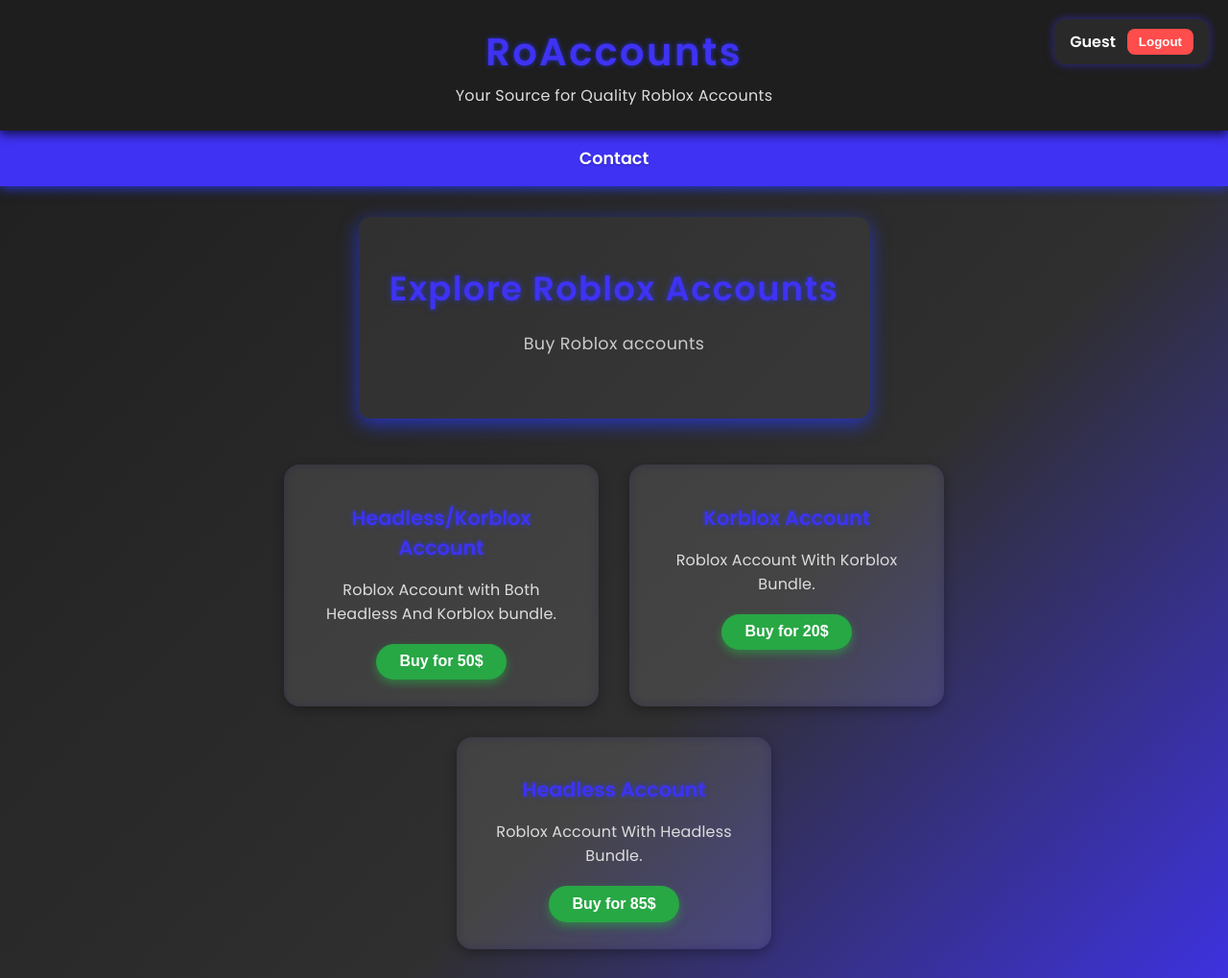
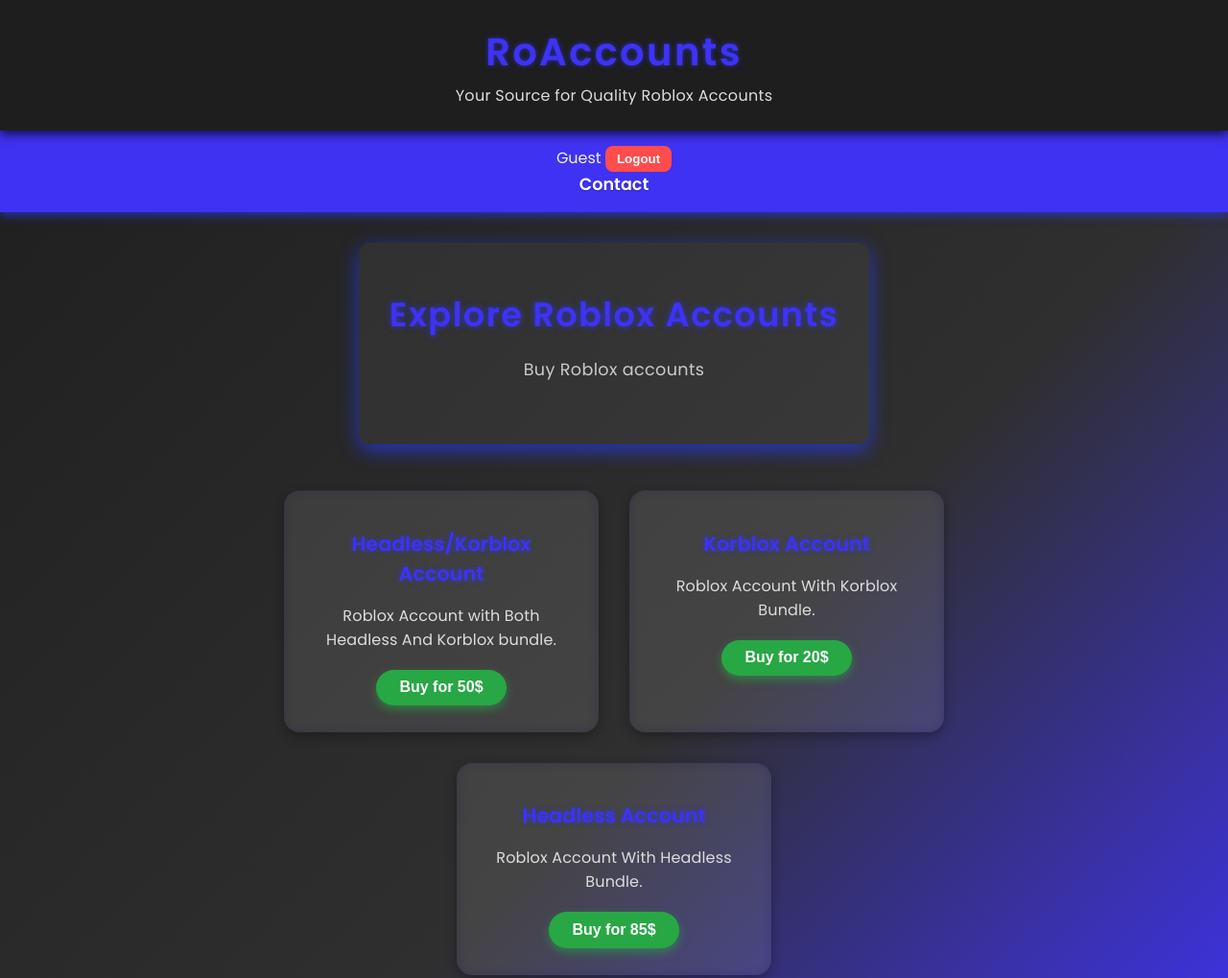
Before and after one commit to meeradall123/RoAccounts, a plain HTML site: page Products.html in a window 1280 px wide. Shown: the top 1019 px of the page at 96% size. Drawn offline with Linux system fonts and the light colour scheme.

Commit message:
Update Products.html

```diff
--- a/Products.html
+++ b/Products.html
@@ -350,20 +350,21 @@
 </head>
 <body>
 
-  <div class="user-info">
-  <span id="username">Username</span>
-  <button id="logoutBtn">Logout</button>
-</div>
-
-
   <header>
     <h1>RoAccounts</h1>
     <p>Your Source for Quality Roblox Accounts</p>
   </header>
 
-  <nav role="navigation" aria-label="Primary navigation">
+<nav role="navigation" aria-label="Primary navigation">
+  <div class="nav-left">
+    <span id="username">Username</span>
+    <button id="logoutBtn">Logout</button>
+  </div>
+  <div class="nav-right">
     <a href="./Contact">Contact</a>
-  </nav>
+  </div>
+</nav>
+
 
   <section class="hero" role="region" aria-label="Hero section">
     <h2>Explore Roblox Accounts</h2>
@@ -431,25 +432,16 @@
       });
     });
   </script>
-
   <script>
-  // Simulate user login info
+  // Load username from localStorage (or fallback to 'Guest')
   const username = localStorage.getItem("username") || "Guest";
-
-  // Display the username
   document.getElementById("username").textContent = username;
 
-  // Logout button functionality
+  // Logout logic
   document.getElementById("logoutBtn").addEventListener("click", () => {
     localStorage.removeItem("username");
-    window.location.href = "./login"; // Adjust to your login page
+    window.location.href = "./login"; // Change this to your actual login URL
   });
 </script>
-
-
-  <body>
-
-
-
 </body>
 </html>
```
